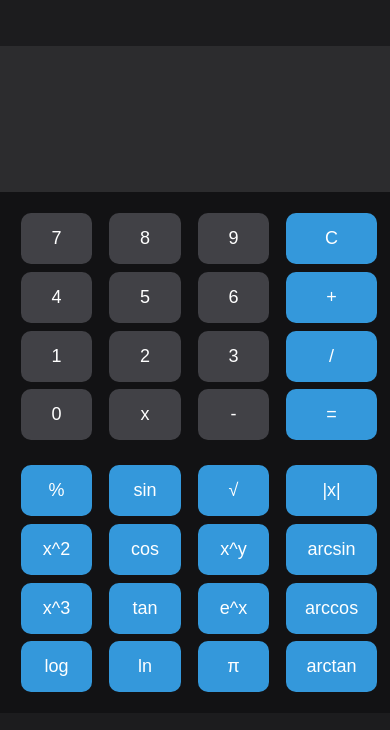
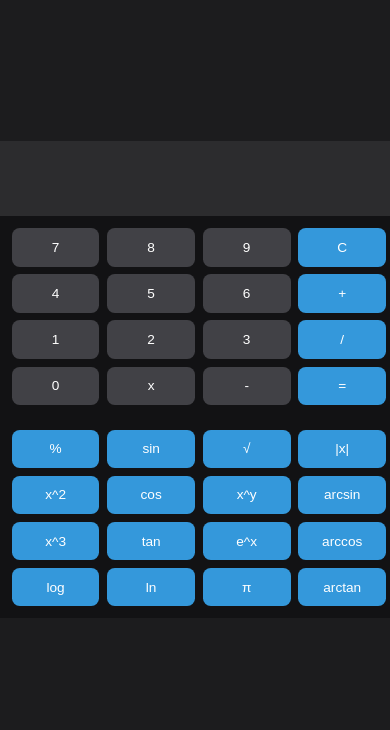
Before and after one commit to naksh781/nakshcalc.github.io, a plain HTML site: page index.html in a window 390 px wide. Drawn offline with Linux system fonts and the light colour scheme.

Commit message:
Update styles.css

```diff
--- a/styles.css
+++ b/styles.css
@@ -24,8 +24,8 @@ body {
 
 #result {
     width: 100%;
-    padding: 55px;
-    font-size: 7vh;
+    padding: 5vw; /* Adjusted padding */
+    font-size: 7vw; /* Changed to vw units */
     color: #fff;
     background-color: #2c2c2e;
     border: none;
@@ -35,20 +35,20 @@ body {
 .buttons {
     flex-grow: 1;
     display: grid;
-    grid-template-columns: repeat(4, 1fr);
-    column-gap: 2vh;
+    grid-template-columns: repeat(auto-fill, minmax(80px, 1fr)); /* Flexible columns */
+    column-gap: 2vw; /* Adjusted column gap */
     row-gap: 2vh;
-    padding: 2vh;
+    padding: 2vw; /* Adjusted padding */
 }
 
 button {
     width: 100%;
-    padding: 18px;
-    font-size: 20px;
+    padding: 4vw; /* Adjusted padding */
+    font-size: 4vw; /* Changed to vw units */
     color: #fff;
     background-color: #414146;
     border: none;
-    border-radius: 12px;
+    border-radius: 2vw; /* Adjusted border-radius */
     cursor: pointer;
     transition: background-color 0.3s ease;
     margin-bottom: 2vh;
@@ -64,14 +64,13 @@ button:hover {
     }
 
     button {
-        padding: 15px;
-        font-size: 18px;
-        border-radius: 10px;
+        padding: 3vw;
+        font-size: 3.5vw;
+        border-radius: 2vw;
         margin: 1vw;
         margin-bottom: 1vw;
     }
 }
-
 
 .function1 {
     background-color: #3498db;
```
